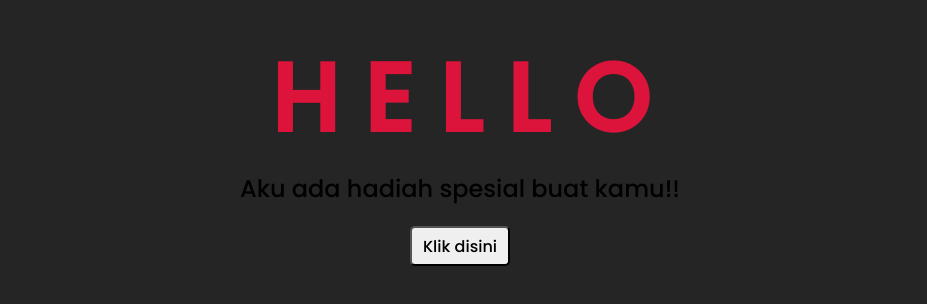
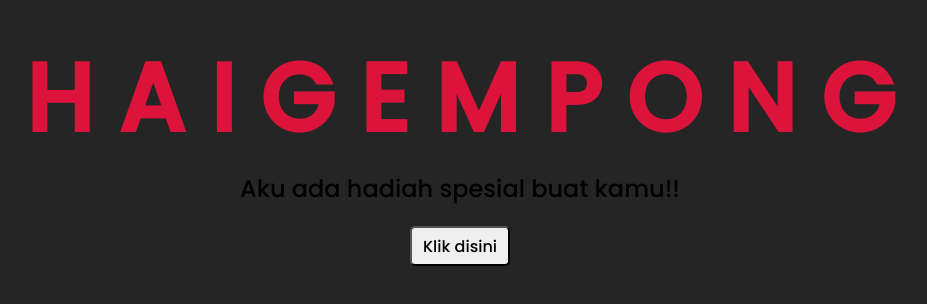
Before and after one commit to Kakagenz86/Flower, a plain HTML site: page index.html in a window 1280 px wide. Shown: the part 262-566 px from the top of the page, without its empty margins (188-1115 px from the left). Drawn offline with Linux system fonts and the light colour scheme.

Commit message:
add other

```diff
--- a/index.html
+++ b/index.html
@@ -12,10 +12,15 @@
     <div class="greetings">
     <!-- silahkan menambah kata sesuai keinginan dengan <span>text...</span -->
         <span>H</span>
+        <span>A</span>
+        <span>I</span>
+        <span>G</span>
         <span>E</span>
-        <span>L</span>
-        <span>L</span>
+        <span>M</span>
+        <span>P</span>
         <span>O</span>
+        <span>N</span>
+        <span>G</span>
     </div>
     <div class="description">
         <span>Aku ada hadiah spesial buat kamu!!</span>
```
